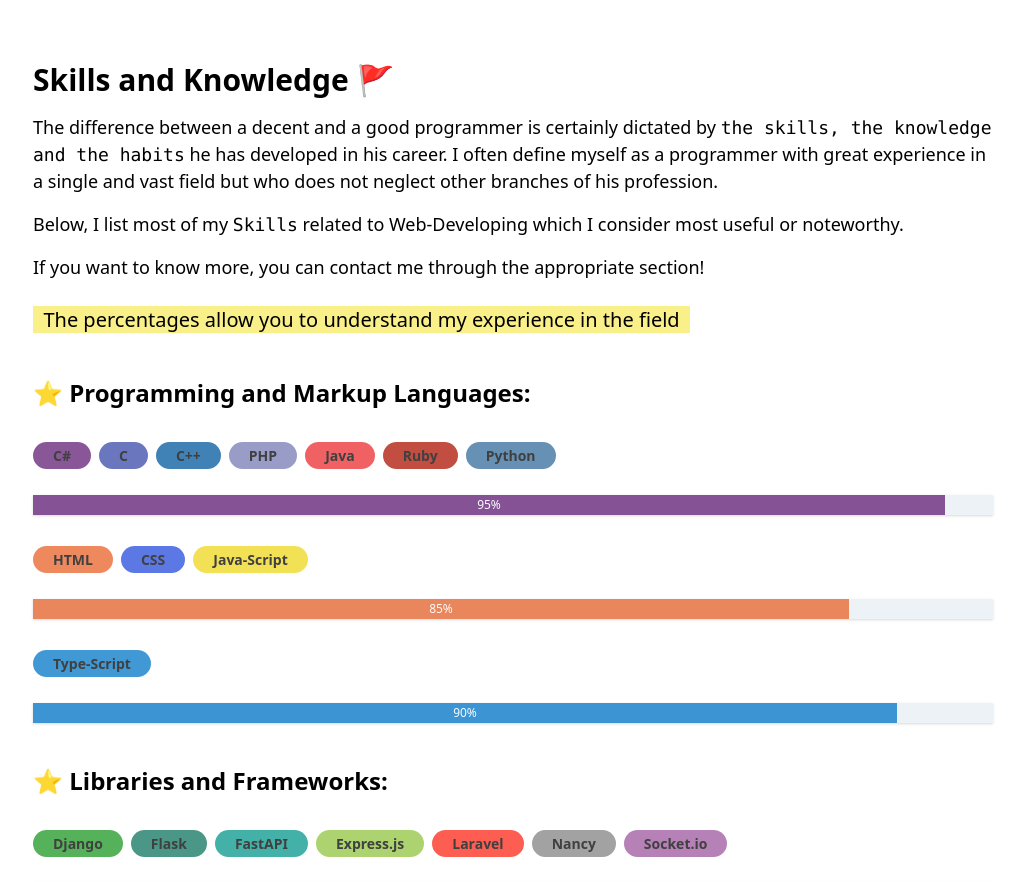
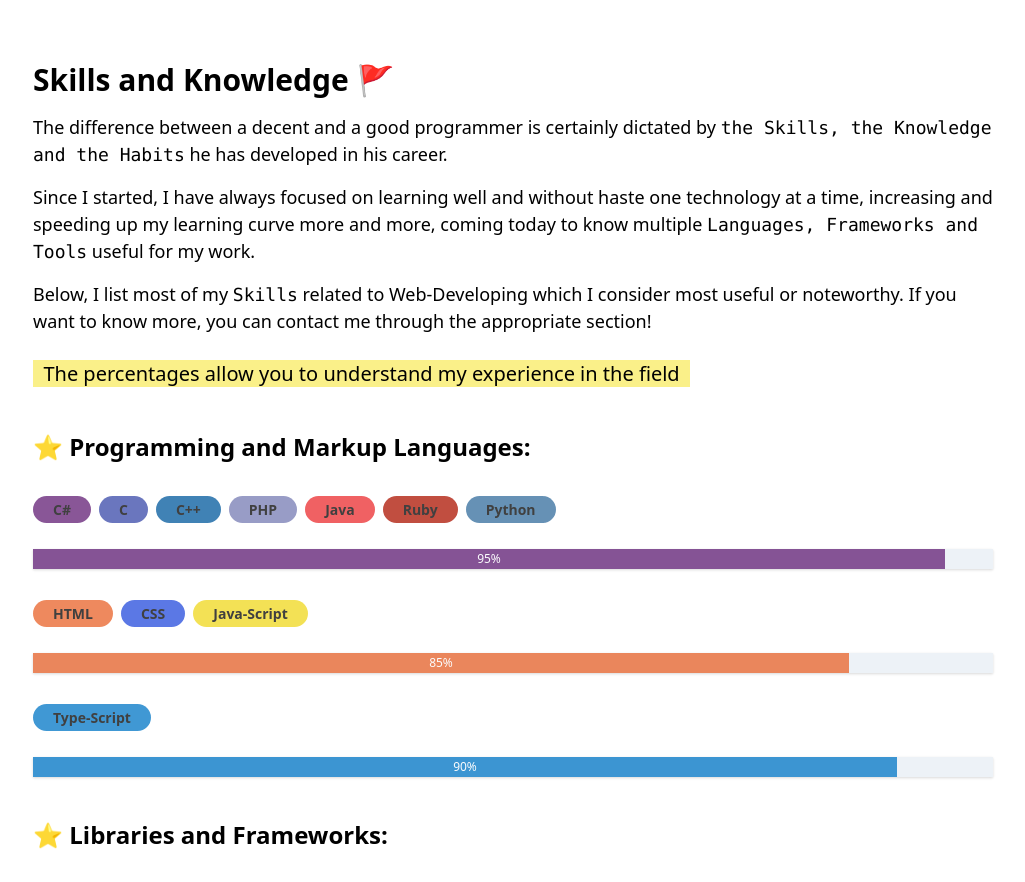
Before and after one commit to Davi0k/davide.codes, a Next.js app: page / in a window 1280 px wide. Shown: the part 955-1837 px from the top of the page, without its empty margins (127-1152 px from the left). Built offline with nearby package versions, Linux system fonts and the light colour scheme.

Commit message:
Update some texts and styles.
Refactor and change some texts and some styles inside pages/index.js
File. Fix some bugs and errors.

```diff
--- a/pages/index.js
+++ b/pages/index.js
@@ -106,17 +106,18 @@
 
           <span className="text-lg">
             <p className="mb-4">
-              The difference between a decent and a good programmer is certainly dictated by <Mono>the skills, the
-              knowledge and the habits</Mono> he has developed in his career. I often define myself as a
-              programmer with great experience in a single and vast field but
-              who does not neglect other branches of his profession.
+              The difference between a decent and a good programmer is certainly dictated by <Mono>the Skills, the
+              Knowledge and the Habits</Mono> he has developed in his career.
             </p>
 
             <p className="mb-4">
-              Below, I list most of my <Mono>Skills</Mono> related to Web-Developing which I consider most useful or noteworthy.
+              Since I started, I have always focused on learning well and without
+              haste one technology at a time, increasing and speeding up my learning curve more and more,
+              coming today to know multiple <Mono>Languages, Frameworks and Tools</Mono> useful for my work.
             </p>
 
             <p className="mb-6">
+              Below, I list most of my <Mono>Skills</Mono> related to Web-Developing which I consider most useful or noteworthy.
               If you want to know more, you can contact me through the appropriate section!
             </p>
 
```
